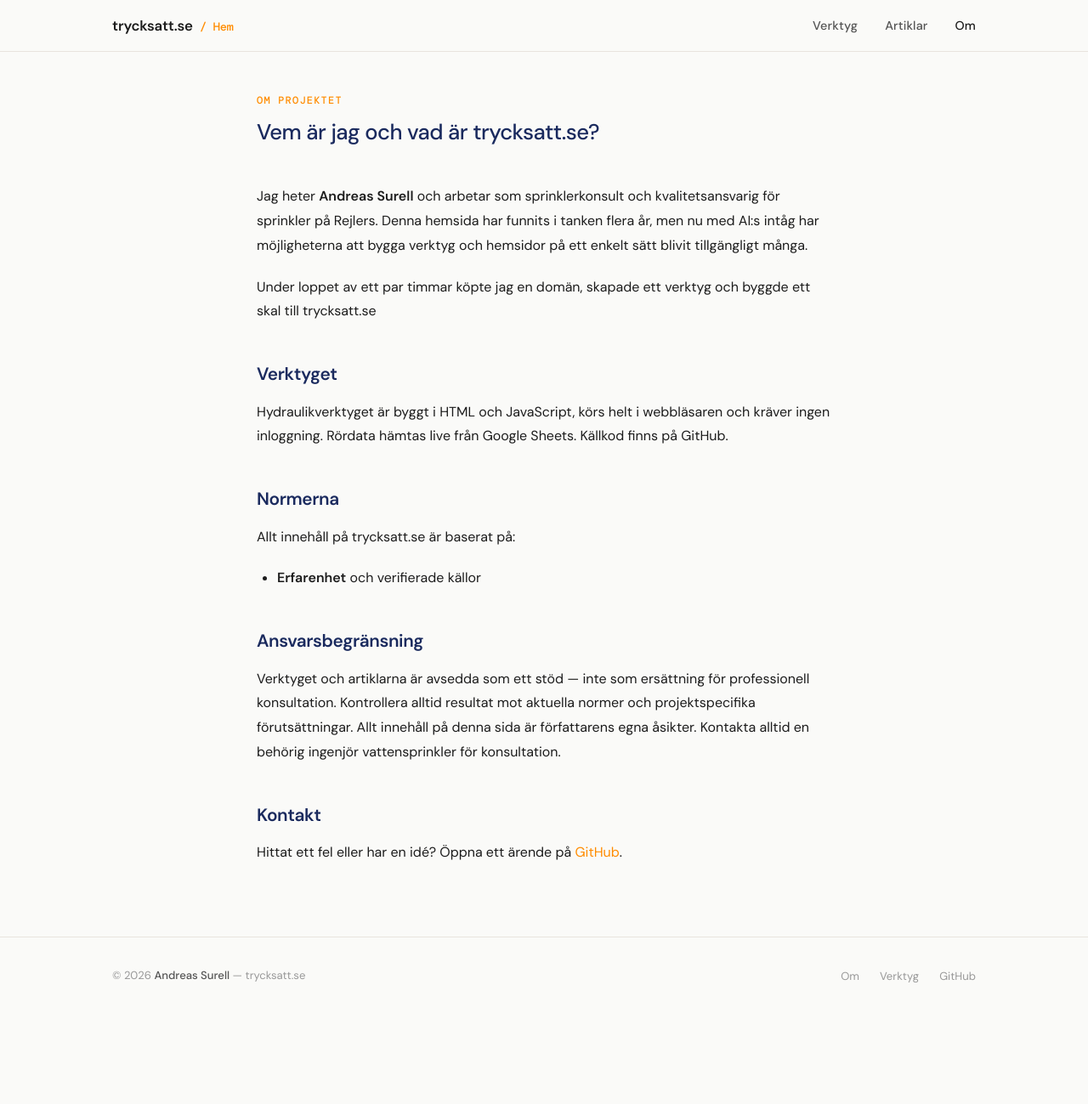
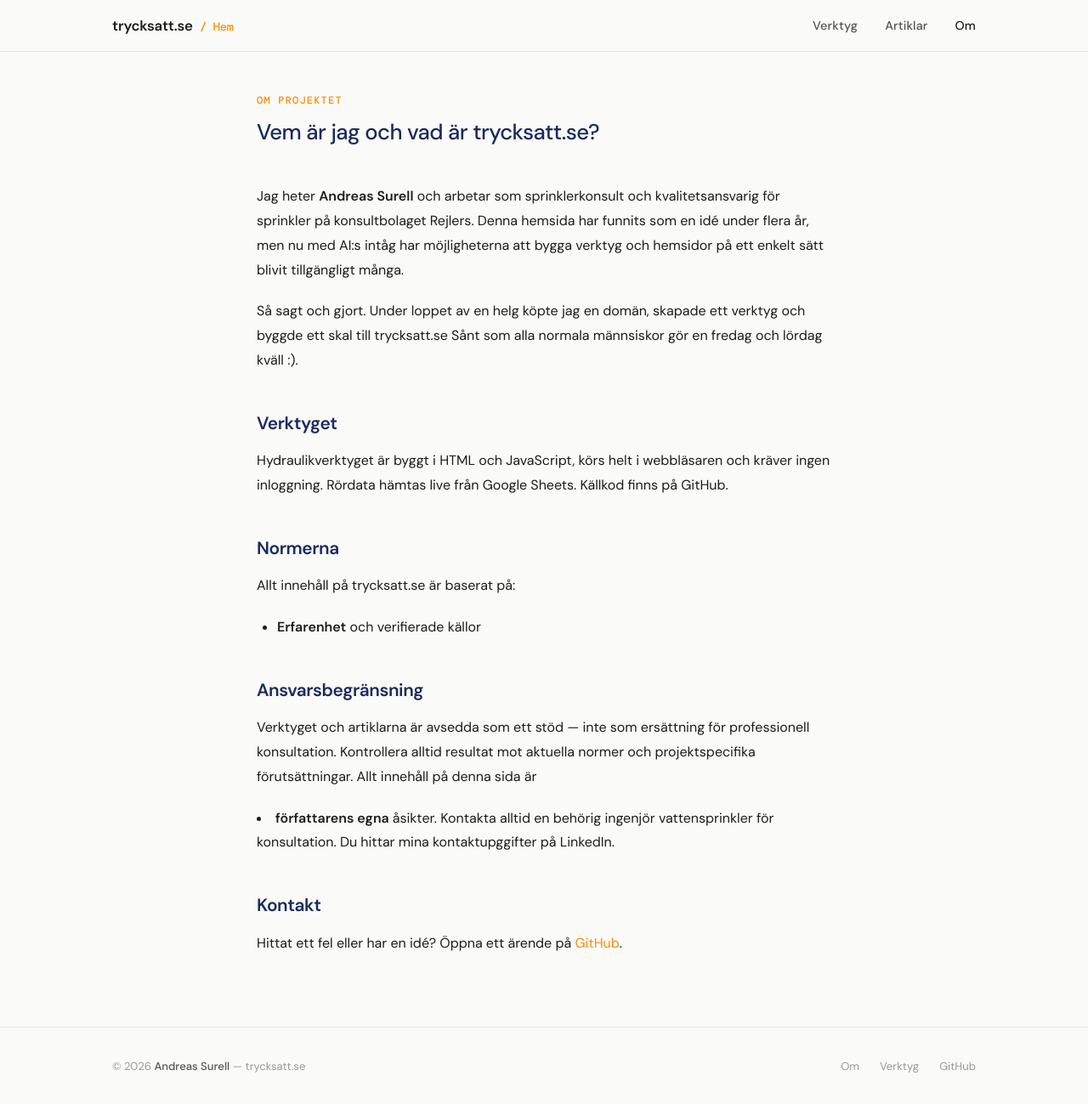
Before and after one commit to SurealSwede/trycksatt.se, a Jekyll site: the page built from om/index.html, in a window 1280 px wide and 1299 px high. Shown: the whole window at 85% size. Built offline with Jekyll 4.4.1, drawn with Linux system fonts in a browser that asks for light colours.

Commit message:
Update index.html

```diff
--- a/om/index.html
+++ b/om/index.html
@@ -11,11 +11,12 @@ description: "Andreas Surell — sprinklerkonsult och skaparen av trycksatt.se."
     </div>
     <div class="post-content">
       <p>
-        Jag heter <strong>Andreas Surell</strong> och arbetar som sprinklerkonsult och kvalitetsansvarig för sprinkler på Rejlers.
-        Denna hemsida har funnits i tanken flera år, men nu med AI:s intåg har möjligheterna att bygga verktyg och hemsidor på ett enkelt sätt blivit tillgängligt många.
+        Jag heter <strong>Andreas Surell</strong> och arbetar som sprinklerkonsult och kvalitetsansvarig för sprinkler på konsultbolaget Rejlers.
+        Denna hemsida har funnits som en idé under flera år, men nu med AI:s intåg har möjligheterna att bygga verktyg och hemsidor på ett enkelt sätt blivit tillgängligt många.
       </p>
       <p>
-        Under loppet av ett par timmar köpte jag en domän, skapade ett verktyg och byggde ett skal till trycksatt.se
+        Så sagt och gjort. Under loppet av en helg köpte jag en domän, skapade ett verktyg och byggde ett skal till trycksatt.se
+        Sånt som alla normala männsiskor gör en fredag och lördag kväll :).
       </p>
 
       <h2>Verktyget</h2>
@@ -36,8 +37,10 @@ description: "Andreas Surell — sprinklerkonsult och skaparen av trycksatt.se."
       <p>
         Verktyget och artiklarna är avsedda som ett stöd — inte som ersättning för
         professionell konsultation. Kontrollera alltid resultat mot aktuella normer och
-        projektspecifika förutsättningar. Allt innehåll på denna sida är författarens egna åsikter.
+        projektspecifika förutsättningar.
+        Allt innehåll på denna sida är  <li><strong>författarens egna </strong> åsikter.
         Kontakta alltid en behörig ingenjör vattensprinkler för konsultation.
+        Du hittar mina kontaktupggifter på LinkedIn.
       </p>
 
       <h2>Kontakt</h2>
```
